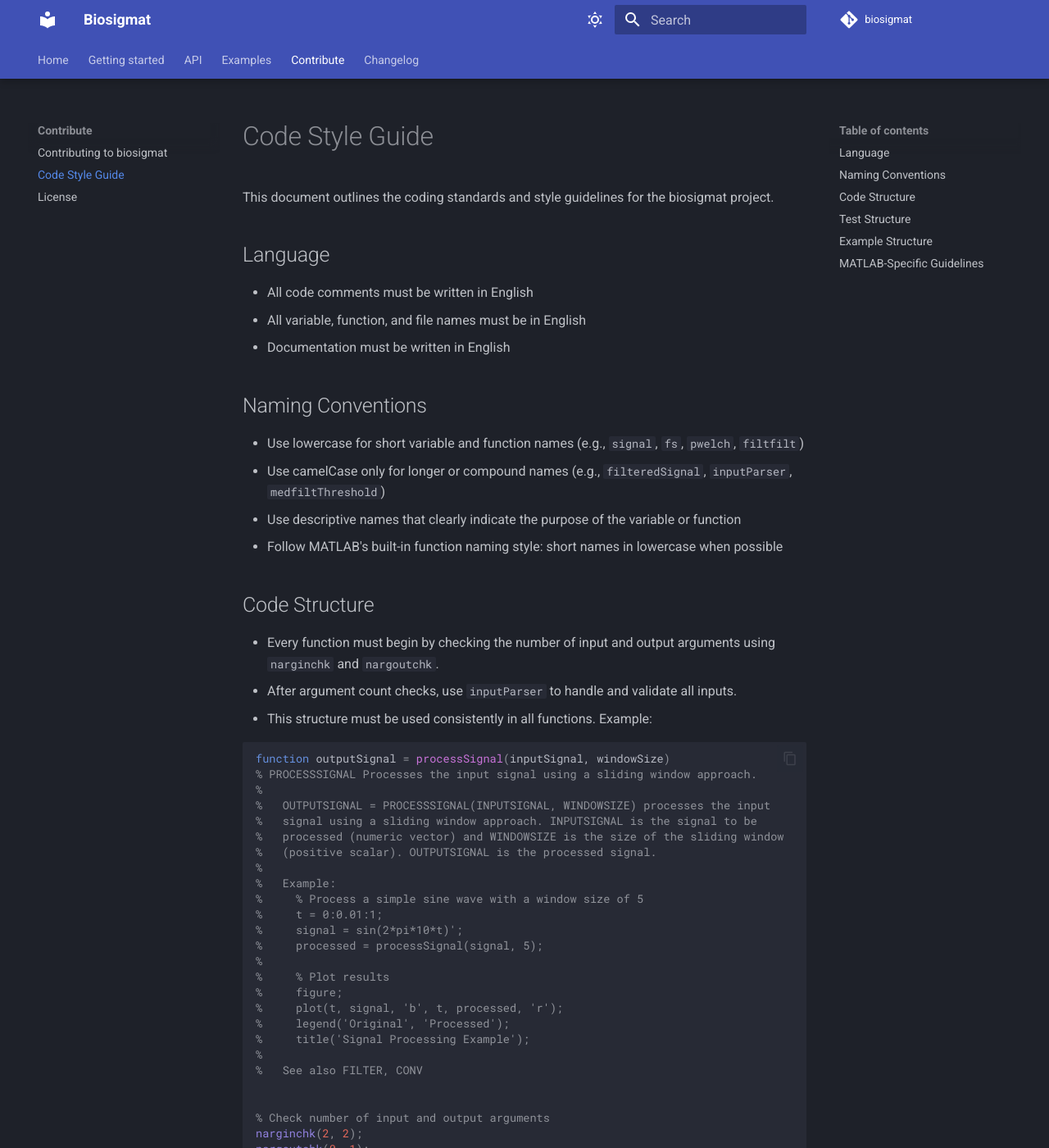
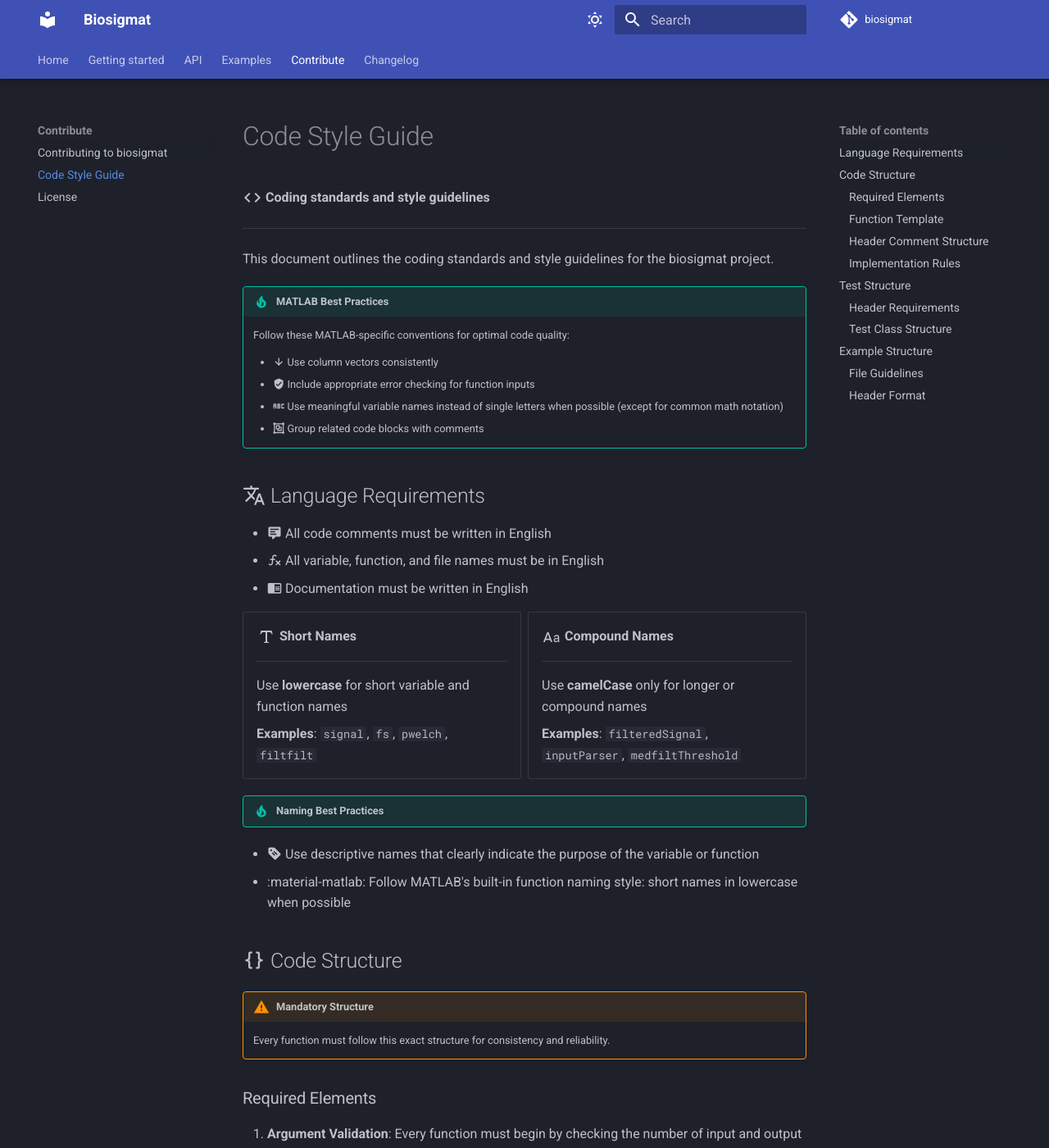
Before and after one commit to BSICoS/biosigmat, an MkDocs documentation site: the page built from docs/contribute/code-style-guide.md, in a window 1280 px wide and 1400 px high. Shown: the whole window at 82% size. Built offline with MkDocs 1.6.1 and Material for MkDocs 9.7.7, drawn with Linux system fonts in a browser that asks for light colours; comment, search, counter and statistics services are not loaded; some of the changed text lies outside the part shown.

Commit message:
Enhance documentation: Update installation guide and code style guide with best practices and clearer structure

````diff
--- a/docs/contribute/code-style-guide.md
+++ b/docs/contribute/code-style-guide.md
@@ -1,25 +1,68 @@
 # Code Style Guide
+
+<div class="result" markdown>
+
+:material-code-tags:{ .lg .middle } **Coding standards and style guidelines**
+
+---
 
 This document outlines the coding standards and style guidelines for the biosigmat project.
 
-## Language
+!!! tip "MATLAB Best Practices"
+    Follow these MATLAB-specific conventions for optimal code quality:
 
-- All code comments must be written in English
-- All variable, function, and file names must be in English
-- Documentation must be written in English
+    - :material-arrow-down: Use column vectors consistently
+    - :material-shield-check: Include appropriate error checking for function inputs
+    - :material-alphabetical-variant: Use meaningful variable names instead of single letters when possible (except for common math notation)
+    - :material-group: Group related code blocks with comments
 
-## Naming Conventions
 
-- Use lowercase for short variable and function names (e.g., `signal`, `fs`, `pwelch`, `filtfilt`)
-- Use camelCase only for longer or compound names (e.g., `filteredSignal`, `inputParser`, `medfiltThreshold`)
-- Use descriptive names that clearly indicate the purpose of the variable or function
-- Follow MATLAB's built-in function naming style: short names in lowercase when possible
+</div>
 
-## Code Structure
+## :material-translate: Language Requirements
 
-- Every function must begin by checking the number of input and output arguments using `narginchk` and `nargoutchk`.
-- After argument count checks, use `inputParser` to handle and validate all inputs.
-- This structure must be used consistently in all functions. Example:
+- :material-comment-text: All code comments must be written in English
+- :material-function-variant: All variable, function, and file names must be in English
+- :material-book-open: Documentation must be written in English
+
+<div class="grid cards" markdown>
+
+-   :material-format-text:{ .lg .middle } **Short Names**
+
+    ---
+
+    Use **lowercase** for short variable and function names
+
+    **Examples**: `signal`, `fs`, `pwelch`, `filtfilt`
+
+-   :material-format-letter-case:{ .lg .middle } **Compound Names**
+
+    ---
+
+    Use **camelCase** only for longer or compound names
+
+    **Examples**: `filteredSignal`, `inputParser`, `medfiltThreshold`
+
+</div>
+
+!!! tip "Naming Best Practices"
+  - :material-tag-text: Use descriptive names that clearly indicate the purpose of the variable or function
+  - :material-matlab: Follow MATLAB's built-in function naming style: short names in lowercase when possible
+
+
+
+## :material-code-braces: Code Structure
+
+!!! warning "Mandatory Structure"
+    Every function must follow this exact structure for consistency and reliability.
+
+### Required Elements
+
+1. **Argument Validation**: Every function must begin by checking the number of input and output arguments using `narginchk` and `nargoutchk`.
+2. **Input Parsing**: After argument count checks, use `inputParser` to handle and validate all inputs.
+3. **Consistent Implementation**: This structure must be used consistently in all functions.
+
+### Function Template
 
 ```matlab
 function outputSignal = processSignal(inputSignal, windowSize)
@@ -64,19 +107,32 @@ windowSize = parser.Results.windowSize;
 end
 ```
 
-- The header comment must follow a specific structure:
-  - Function name in uppercase followed by brief description
-  - Main usage description with parameter explanations integrated in the text
-  - Additional usage forms (if applicable) in separate paragraphs
-  - Example section with complete, runnable code including plotting/visualization
-  - "See also" section with related functions
-  - No separate "Inputs" and "Outputs" sections - integrate descriptions in the main text
-- The argument validation and parsing block must always appear immediately after the header comment, before any other code.
-- Use the same commenting and structure style as shown above and in the files in `src/`.
+### Header Comment Structure
 
-## Test Structure
+!!! note "Required Header Format"
+    The header comment must follow this specific structure:
 
-- Each test file must begin with a header comment summarizing the test scenarios covered. For example:
+    - :material-function: Function name in uppercase followed by brief description
+    - :material-text-long: Main usage description with parameter explanations integrated in the text
+    - :material-plus-box: Additional usage forms (if applicable) in separate paragraphs
+    - :material-code-block-tags: Example section with complete, runnable code including plotting/visualization
+    - :material-link-variant: "See also" section with related functions
+    - :material-close-circle: **No separate "Inputs" and "Outputs" sections** - integrate descriptions in the main text
+
+### Implementation Rules
+
+- :material-order-numeric-ascending: The argument validation and parsing block must always appear immediately after the header comment, before any other code
+- :material-format-align-left: Use the same commenting and structure style as shown above and in the files in `src/`
+
+
+## :material-test-tube: Test Structure
+
+!!! success "Testing Requirements"
+    Comprehensive testing ensures code reliability and maintainability.
+
+### Header Requirements
+
+Each test file must begin with a header comment summarizing the test scenarios covered:
 
 ```matlab
 % Tests covering:
@@ -84,6 +140,8 @@ end
 %   - Edge-case handling
 %   - Special values (NaN, Inf)
 ```
+
+### Test Class Structure
 
 Test files must define a test class using MATLAB's unittest framework:
 
@@ -113,23 +171,47 @@ classdef processSignalTest < matlab.unittest.TestCase
 end
 ```
 
-Key requirements for each test file:
+!!! info "Test File Standards"
+    Follow these requirements for all test files:
 
-- Filename must be `functionNameTest.m` located under `test/` with matching subfolder
-- Include a `methods (TestClassSetup)` block for shared setup (e.g., addpath)
-- Define one test method per scenario inside `methods (Test)`
-- Use `tc.verify*` assertions (`verifyEqual`, `verifyTrue`, `verifyWarning`, etc.)
-- Name test methods starting with `test` and use descriptive comments
+    - :material-file-code: Filename must be `functionNameTest.m` located under `test/` with matching subfolder
+    - :material-cog: Include a `methods (TestClassSetup)` block for shared setup (e.g., addpath)
+    - :material-function-variant: Define one test method per scenario inside `methods (Test)`
+    - :material-check-bold: Use `tc.verify*` assertions (`verifyEqual`, `verifyTrue`, `verifyWarning`, etc.)
+    - :material-tag: Name test methods starting with `test` and use descriptive comments
 
+## :material-school: Example Structure
 
-## Example Structure
+!!! example "Documentation Through Examples"
+    Each example file must demonstrate function usage in a clear, reproducible, and self-contained way.
 
-Each example file must demonstrate the usage of a function in a clear, reproducible, and self-contained way. Example files must follow these guidelines:
+### File Guidelines
 
-- Filename must be `functionNameExample.m` and be located under `examples/` with a matching subfolder to the function in `src/`.
-- Add comments throughout to explain each step and the purpose of the code blocks.
-- The example should be runnable as-is and produce meaningful output or plots.
-- Begin with a header comment summarizing what the example demonstrates with proper format. For example:
+<div class="grid cards" markdown>
+
+-   :material-file-document:{ .lg .middle } **File Naming**
+
+    ---
+
+    Filename must be `functionNameExample.m` and be located under `examples/` with a matching subfolder to the function in `src/`
+
+-   :material-comment-text:{ .lg .middle } **Documentation**
+
+    ---
+
+    Add comments throughout to explain each step and the purpose of the code blocks
+
+-   :material-play:{ .lg .middle } **Execution**
+
+    ---
+
+    The example should be runnable as-is and produce meaningful output or plots
+
+</div>
+
+### Header Format
+
+Begin with a header comment summarizing what the example demonstrates:
 
 ```matlab
 % BASELINEREMOVEEXAMPLE Example demonstrating baseline wander removal from ECG signals.
````
Also changed, not shown: other parts of docs/contribute/code-style-guide.md (+0 -7 lines), docs/getting-started/installation.md (+42 -20 lines), docs/index.md (+5 -10 lines).
